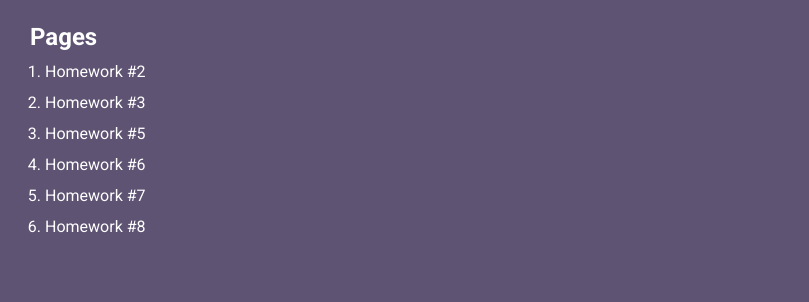
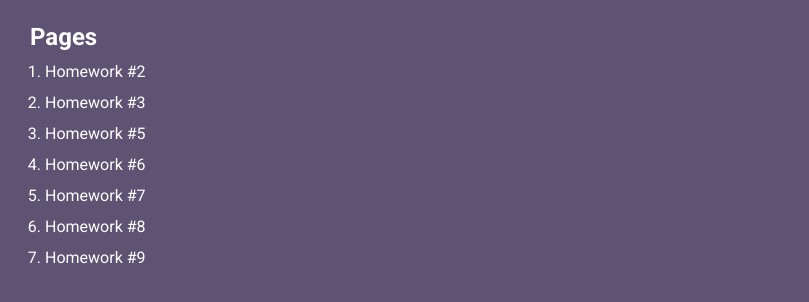
Before and after one commit to MaksymSurkov/js_course_hw, a plain HTML site: page index.html in a window 1280 px wide. Shown: the part 52-354 px from the top of the page, without its empty margins (0-809 px from the left). Drawn offline with Linux system fonts and the light colour scheme.

Commit message:
Update index.html

```diff
--- a/index.html
+++ b/index.html
@@ -32,6 +32,9 @@
 				<li class="main__item">
 					<a class="main__link" href="hw_8/hw8.html">Homework #8</a>
 				</li>
+				<li class="main__item">
+					<a class="main__link" href="hw_9/hw9.html">Homework #9</a>
+				</li>
 			</ol>
 		</main>
 		<footer class="footer"></footer>
```
